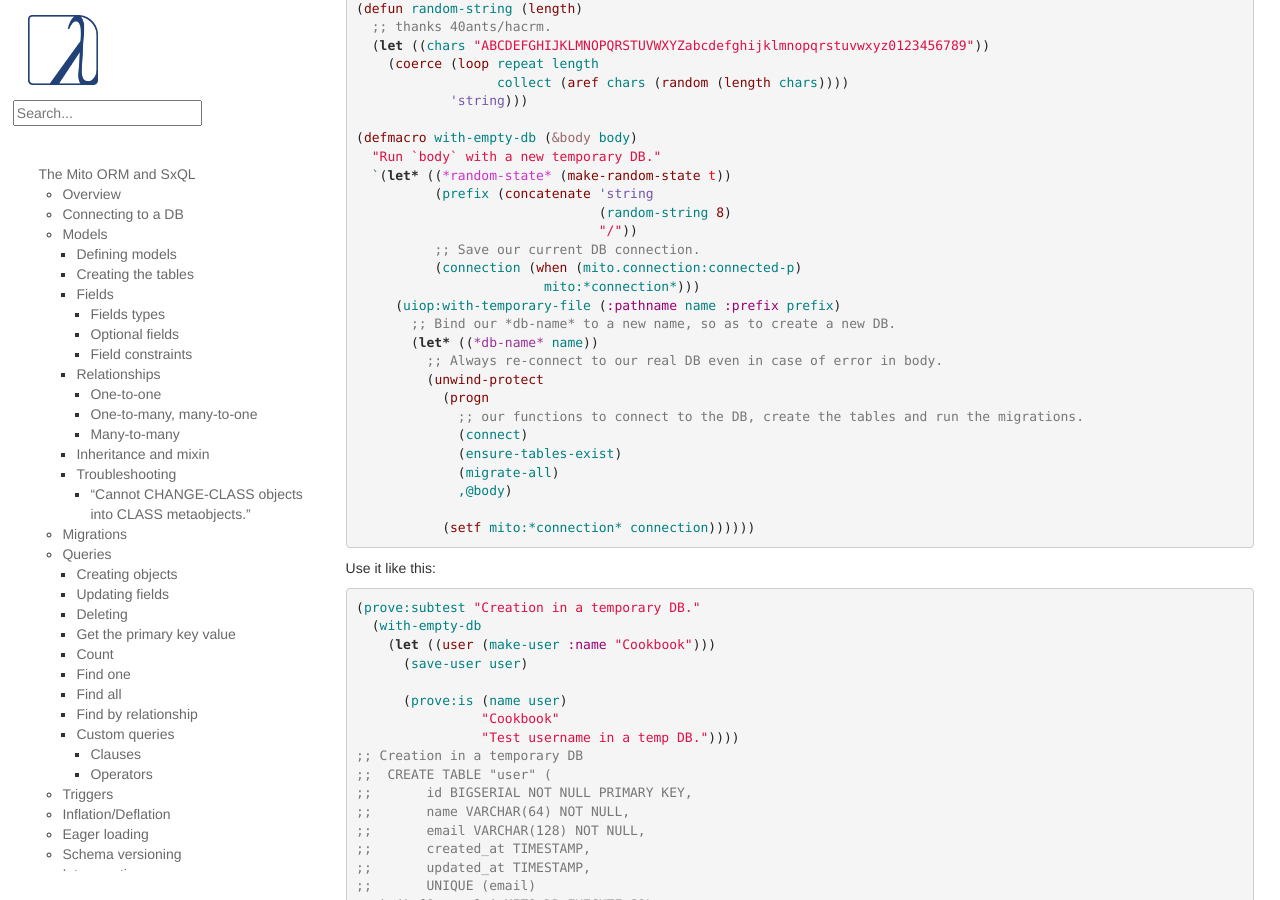
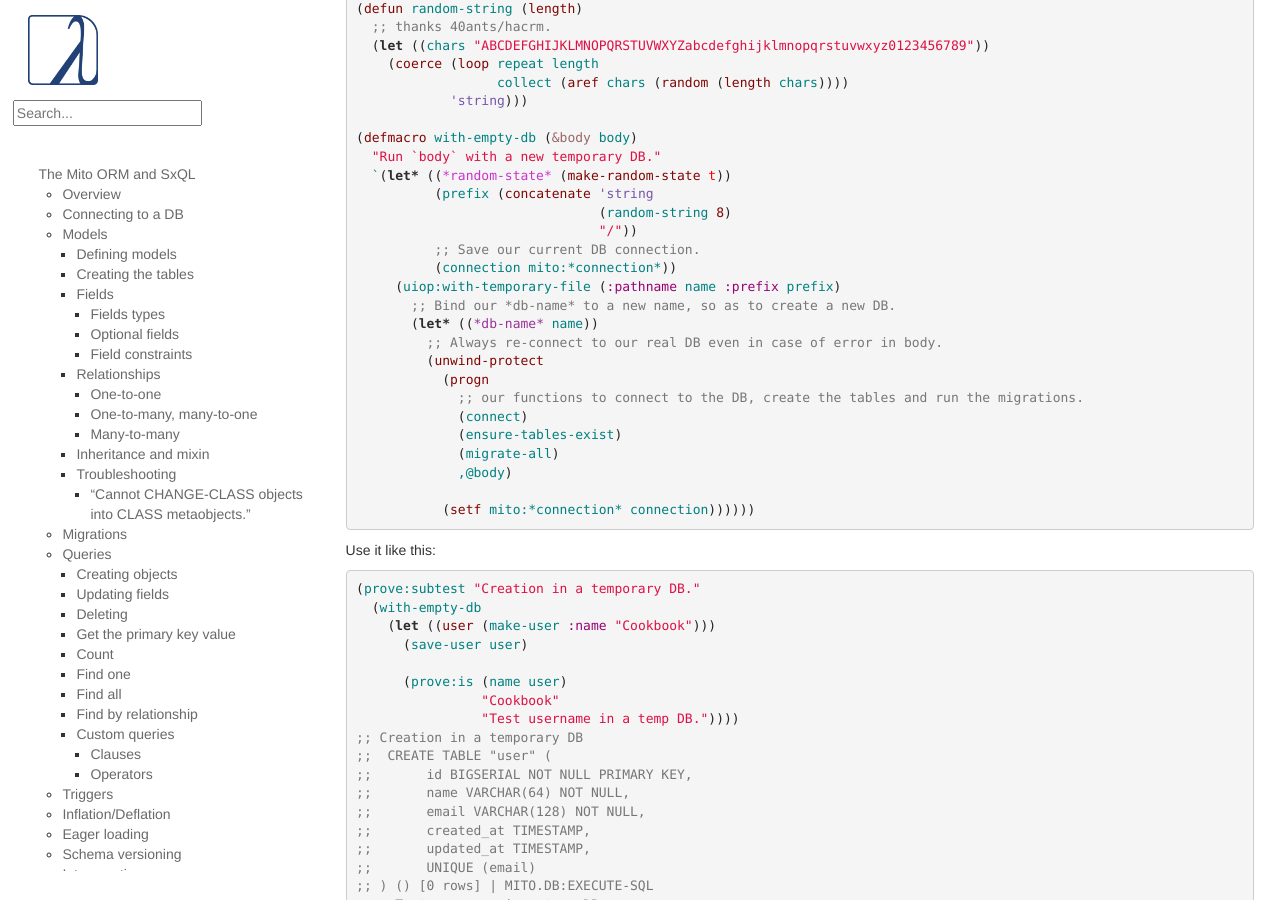
Before and after one commit to LispCookbook/cl-cookbook, a Jekyll site: the page built from databases.md, in a window 1280 px wide and 900 px high, scrolled down 13232 px. Built offline with Jekyll 4.4.1, drawn with Linux system fonts in a browser that asks for light colours.

Commit message:
databases: update with-empty-db macro
the mito:*connection* variable is now initialized to nil
upstream (months ago).

```diff
--- a/databases.md
+++ b/databases.md
@@ -869,8 +869,7 @@ tables, runs the code and connects back to the original DB connection.
                                (random-string 8)
                                "/"))
           ;; Save our current DB connection.
-          (connection (when (mito.connection:connected-p)
-                        mito:*connection*)))
+          (connection mito:*connection*))
      (uiop:with-temporary-file (:pathname name :prefix prefix)
        ;; Bind our *db-name* to a new name, so as to create a new DB.
        (let* ((*db-name* name))
```
